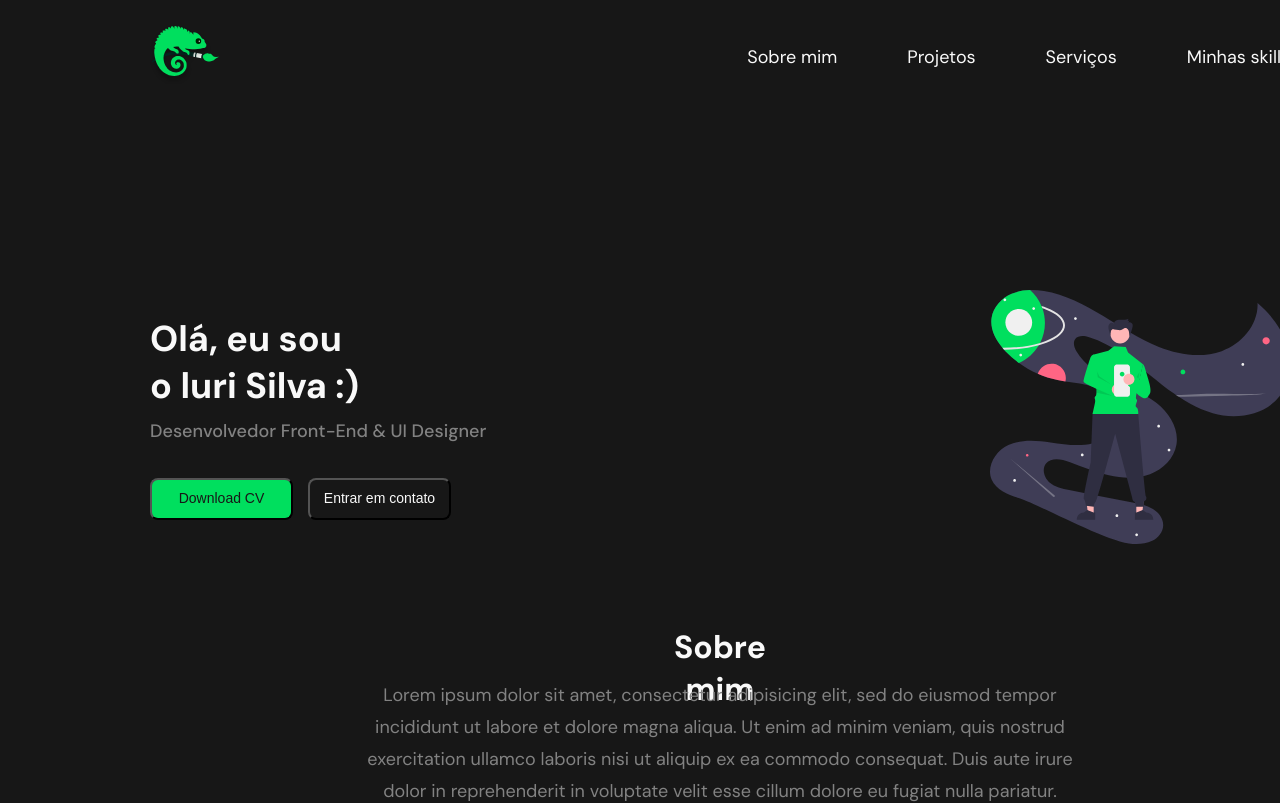
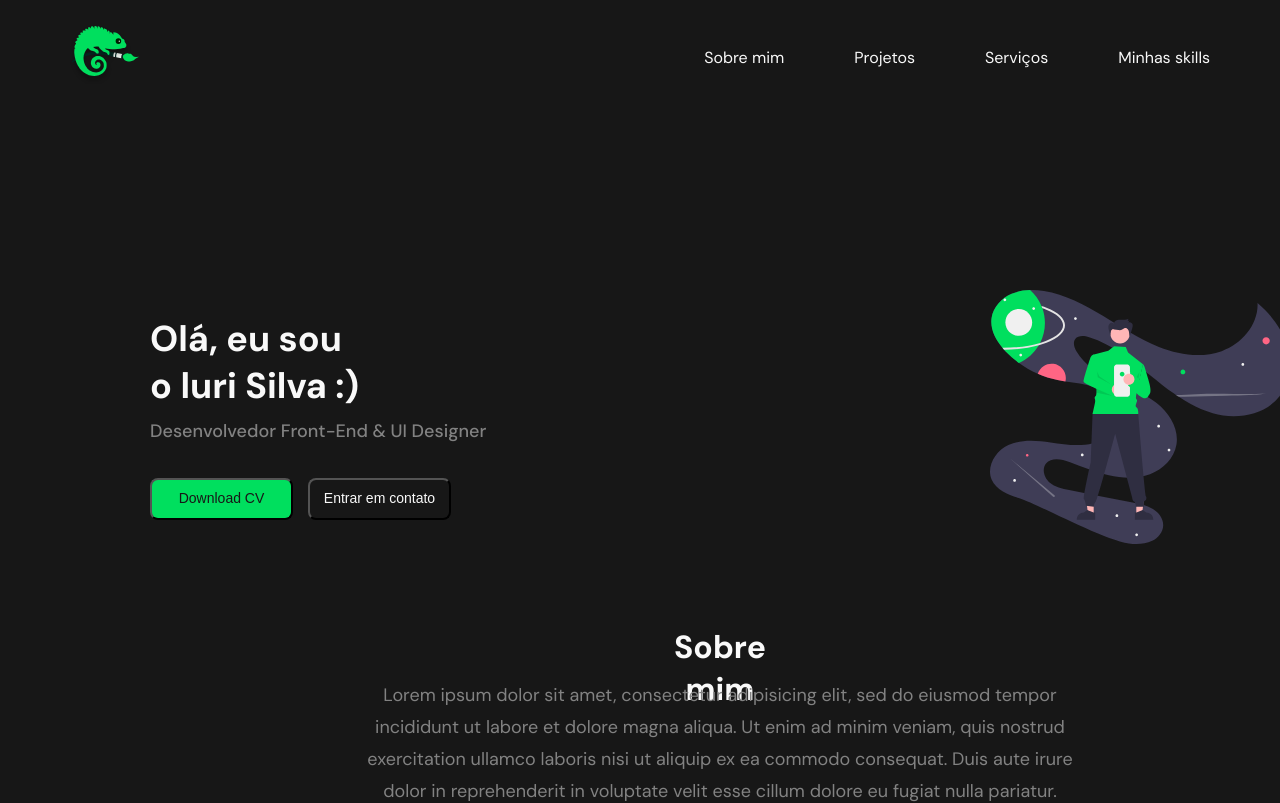
Before and after one commit to Chameleon-Code-Talent/frontend, a React (Vite) app: page /meu-portfolio in a window 1280 px wide. Shown: the top 803 px of the page. Built offline with nearby package versions, Linux system fonts and the light colour scheme.

Commit message:
feat: applied to the created environment variable and adjusted the spacing

```diff
--- a/src/components/HeaderPortfolio/headerPortfolio.module.css
+++ b/src/components/HeaderPortfolio/headerPortfolio.module.css
@@ -1,11 +1,10 @@
 .container {
     width: 71.25rem;
     height: 3.125rem;
-    margin-top: 2rem;
-    margin-left: 9.375rem;
     display: flex;
     align-items: center;
     justify-content: space-between;
+    margin: 2rem auto 0 auto;
 }
 
 .links ul {
@@ -19,6 +18,6 @@ a {
     color: var(--white-100);
     text-decoration: none;
     cursor: pointer;
-    font-size: 1.125rem;
+    font-size: var(--default);
     font-weight: 400;
 }
--- a/src/components/HeaderPortfolio/index.jsx
+++ b/src/components/HeaderPortfolio/index.jsx
@@ -3,9 +3,9 @@ import logoCamaleao from "../../assets/logoCamaleao.svg"
 
 const HeaderPortfolio = () => {
     return (
-        <div className={styles.container}>
+        <nav className={styles.container}>
             <div className="logo">
-              <img src={logoCamaleao} alt="Logotipo da empresa camaleao" />
+              <a href="#link-portfolio"><img src={logoCamaleao} alt="Logotipo da empresa camaleao" /></a>
             </div>
 
             <div className={styles.links}>
@@ -16,7 +16,7 @@ const HeaderPortfolio = () => {
                 <li><a href="#link4">Minhas skills</a></li>
               </ul>
             </div>
-        </div>
+        </nav>
     )
 }
 
```
